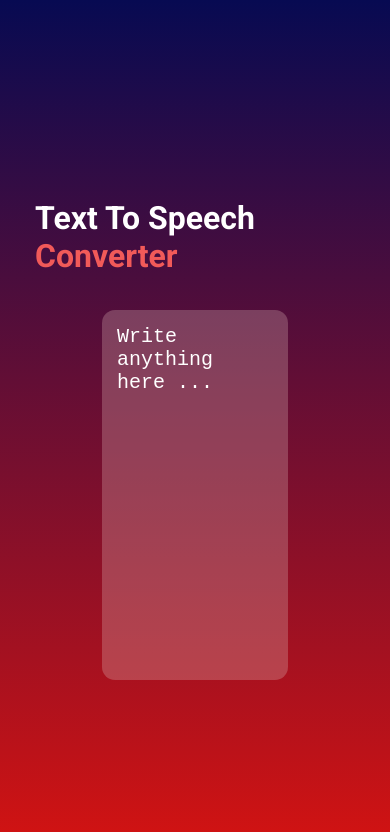
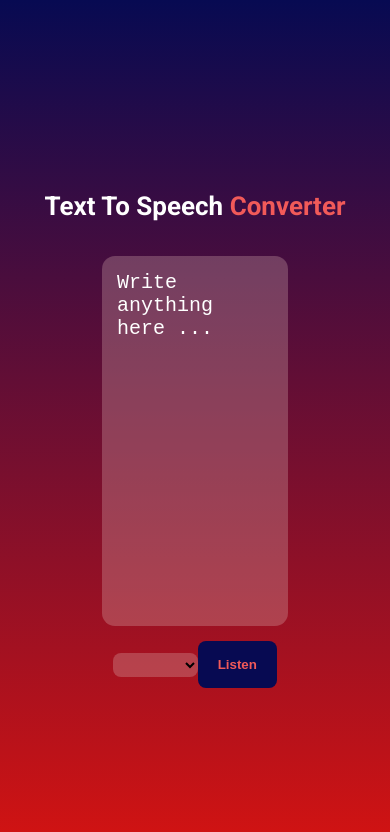
Before and after one commit to Suman29052003/Text-to-Voice-Converter, a plain HTML site: page index.html in a window 390 px wide. Drawn offline with Linux system fonts and the light colour scheme.

Commit message:
responsive

```diff
--- a/index.html
+++ b/index.html
@@ -5,11 +5,16 @@
     <meta name="viewport" content="width=device-width, initial-scale=1.0">
     <title>Text-to-Speech</title>
     <link rel="stylesheet" href="style.css">
+    <link rel="stylesheet" href="mediaQuery.css">
 </head>
 <body>
     <div class="container">
         <h1>Text To Speech <span>Converter</span></h1>
-        <textarea name="" id="" cols="30" rows="10" placeholder="Write anything here ..."></textarea>
+        <textarea name="" id="mainText" cols="30" rows="10" placeholder="Write anything here ..."></textarea>
+        <div class="selectSection">
+            <select id="voiceSelect"></select>
+            <button id="speakButton">Listen</button>
+        </div>
     </div>
 </body>
 <script src="script.js"></script>
--- /dev/null
+++ b/mediaQuery.css
@@ -0,0 +1,5 @@
+@media screen and (max-width:490px) {
+    h1{
+        font-size: 26px;
+    }
+}
--- a/script.js
+++ b/script.js
@@ -0,0 +1,10 @@
+let speechText = document.querySelector('#mainText');
+let speakButton = document.querySelector('#speakButton')
+let speech = new SpeechSynthesisUtterance();
+
+speakButton.addEventListener('click',function(){
+    console.log("hello")
+    speech.text = speechText.value;
+    window.speechSynthesis.speak(speech);
+
+})
--- a/style.css
+++ b/style.css
@@ -1,14 +1,14 @@
-@import url('https://fonts.googleapis.com/css2?family=Inter:wght@700&family=Open+Sans:ital,wght@0,300..800;1,300..800&family=Poppins:ital,wght@0,100;0,200;0,300;0,400;0,500;0,600;0,700;0,800;0,900;1,100;1,200;1,300;1,400;1,500;1,600;1,700;1,800;1,900&family=Roboto+Mono:ital,wght@0,100..700;1,100..700&family=Roboto:ital,wght@0,100;0,300;0,400;0,500;0,700;0,900;1,100;1,300;1,400;1,500;1,700;1,900&display=swap');
-*{
+@import url("https://fonts.googleapis.com/css2?family=Inter:wght@700&family=Open+Sans:ital,wght@0,300..800;1,300..800&family=Poppins:ital,wght@0,100;0,200;0,300;0,400;0,500;0,600;0,700;0,800;0,900;1,100;1,200;1,300;1,400;1,500;1,600;1,700;1,800;1,900&family=Roboto+Mono:ital,wght@0,100..700;1,100..700&family=Roboto:ital,wght@0,100;0,300;0,400;0,500;0,700;0,900;1,100;1,300;1,400;1,500;1,700;1,900&display=swap");
+* {
   margin: 0;
   padding: 0;
 }
 
-.container{
+.container {
   font-family: "Roboto", sans-serif;
-    min-height: 100vh;
+  height: 100vh;
   width: 100%;
-    background: linear-gradient(#070A52,#D21312);
+  background: linear-gradient(#070a52, #d21312);
   background-repeat: no-repeat;
   display: flex;
   justify-content: center;
@@ -16,34 +16,35 @@
   flex-direction: column;
 }
 
-h1{
+h1 {
   padding: 35px;
   color: white;
+  font-size: 35px;
 }
 
-span{
-    color: #F15A59;
+
+span {
+  color: #f15a59;
   /* text-decoration: underline; */
   position: relative;
 }
 
-span::before{
-    content: '';
+span::before {
+  content: "";
   width: 100%;
   height: 2px;
   bottom: 0;
   position: absolute;
-    background-color: #F15A59;
+  background-color: #f15a59;
   visibility: hidden;
   transition: visbility 0.2s ease-in;
 }
 
-span:hover::before{
+span:hover::before {
   visibility: visible;
 }
 
-
-textarea{
+textarea {
   width: 40%;
   height: 340px;
   border-radius: 13px;
@@ -57,9 +58,45 @@ textarea{
   font-weight: 400;
 }
 
-textarea::placeholder{
+textarea::placeholder {
   color: white;
   font-size: 20px;
   font-weight: 400;
+}
 
+textarea:focus::placeholder{
+    color: transparent;
 }
+
+.selectSection {
+  width: 42%;
+  display: flex;
+  align-items: center;
+  justify-content: space-between;
+  margin-top: 15px;
+}
+
+select {
+  padding: 12px;
+  width: 80%;
+  height: 23px;
+  border: 0;
+  outline: 0;
+  border-radius: 8px;
+  background-color: #dab3b34d;
+}
+
+#speakButton {
+  padding: 20px;
+  height: 47px;
+  width: 91px;
+  border-radius: 8px;
+  border: 0;
+  outline: 0;
+  display: flex;
+  justify-content: center;
+  align-items: center;
+  background-color: #070a52;
+  color: #f15a59;
+  font-weight: bolder;
+}
```
Lines whose indentation alone changed are shown as unchanged.
